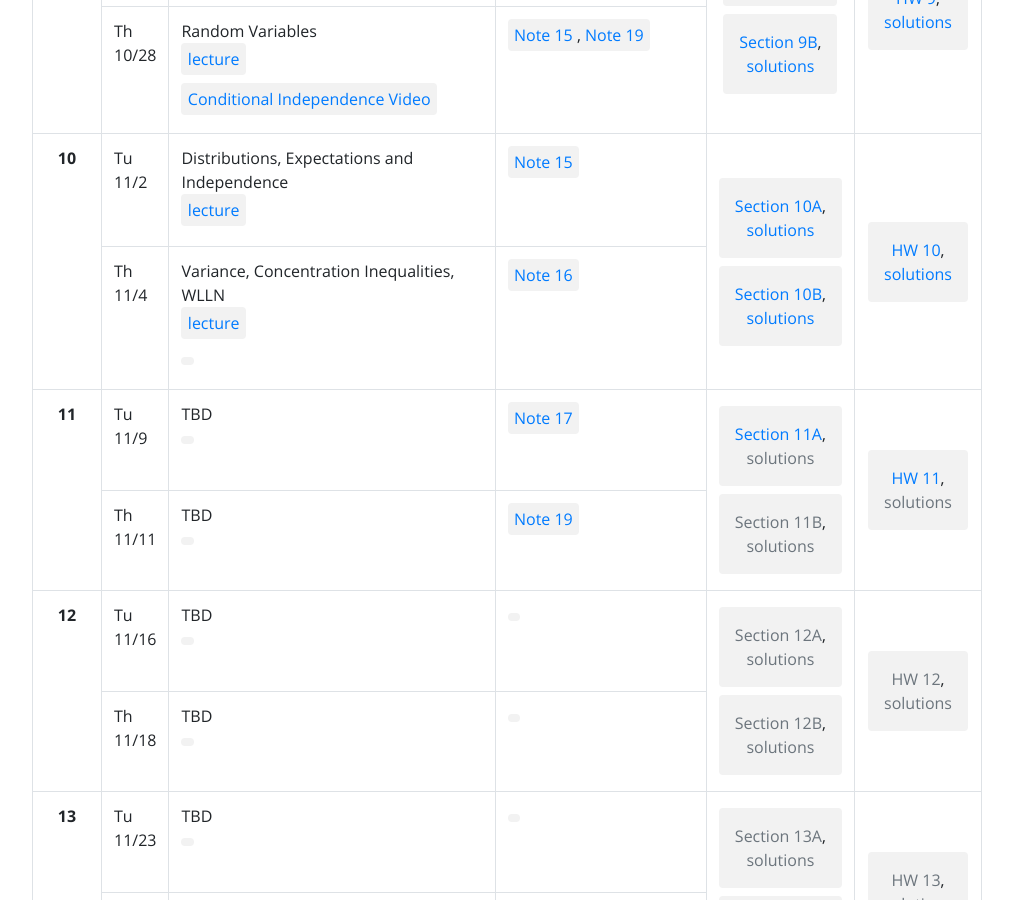
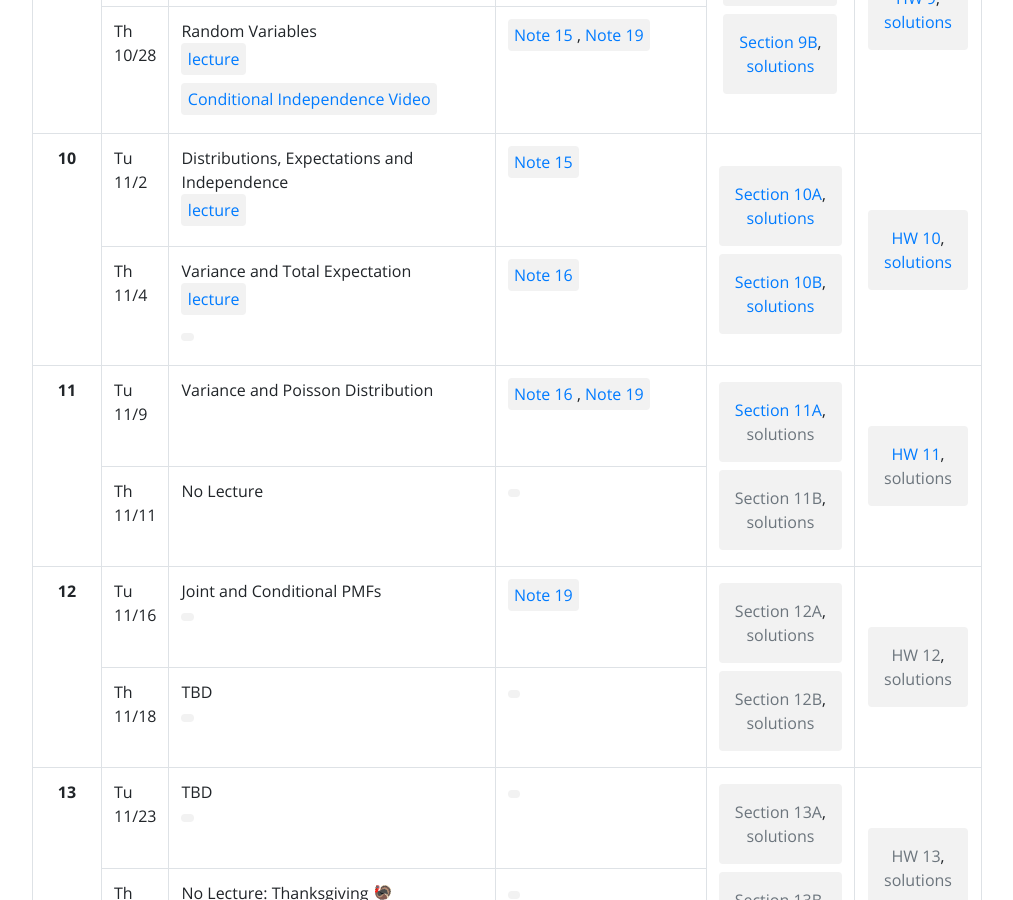
Before and after one commit to tsgoten/cs70-website, a Jekyll site: the page built from index.html, in a window 1280 px wide and 900 px high, scrolled down 3161 px. Shown: the whole window, without its empty margins (133-1146 px from the left). Built offline with Jekyll 4.4.1, drawn with Linux system fonts in a browser that asks for light colours.

Commit message:
updated website info for next two weeks

```diff
--- a/_data/materials/week_10.yml
+++ b/_data/materials/week_10.yml
@@ -10,7 +10,7 @@
 - type: lec
   date: "11/4"
   week: 10
-  title: "Variance, Concentration Inequalities, WLLN"
+  title: "Variance and Total Expectation"
   reading_text: [16]
   webcast: https://youtu.be/7RVJkImRu8k
   password:
--- a/_data/materials/week_11.yml
+++ b/_data/materials/week_11.yml
@@ -1,22 +1,18 @@
 - type: lec
   date: "11/9"
   week: 11
-  title: "TBD"
-  reading_text: [17]
+  title: "Variance and Poisson Distribution"
+  reading_text: [16, 19]
   webcast:
   password:
   mirror:
   resources:
-      - name:
-        url:
 - type: lec
   date: "11/11"
   week: 11
-  title: "TBD"
-  reading_text: [19]
+  title: "No Lecture"
+  reading_text: []
   webcast:
   password:
   mirror:
   resources:
-      - name:
-        url:
--- a/_data/materials/week_12.yml
+++ b/_data/materials/week_12.yml
@@ -1,8 +1,8 @@
 - type: lec
   date: "11/16"
   week: 12
-  title: "TBD"
-  reading_text: []
+  title: "Joint and Conditional PMFs"
+  reading_text: [19]
   webcast:
   password:
   mirror:
```
